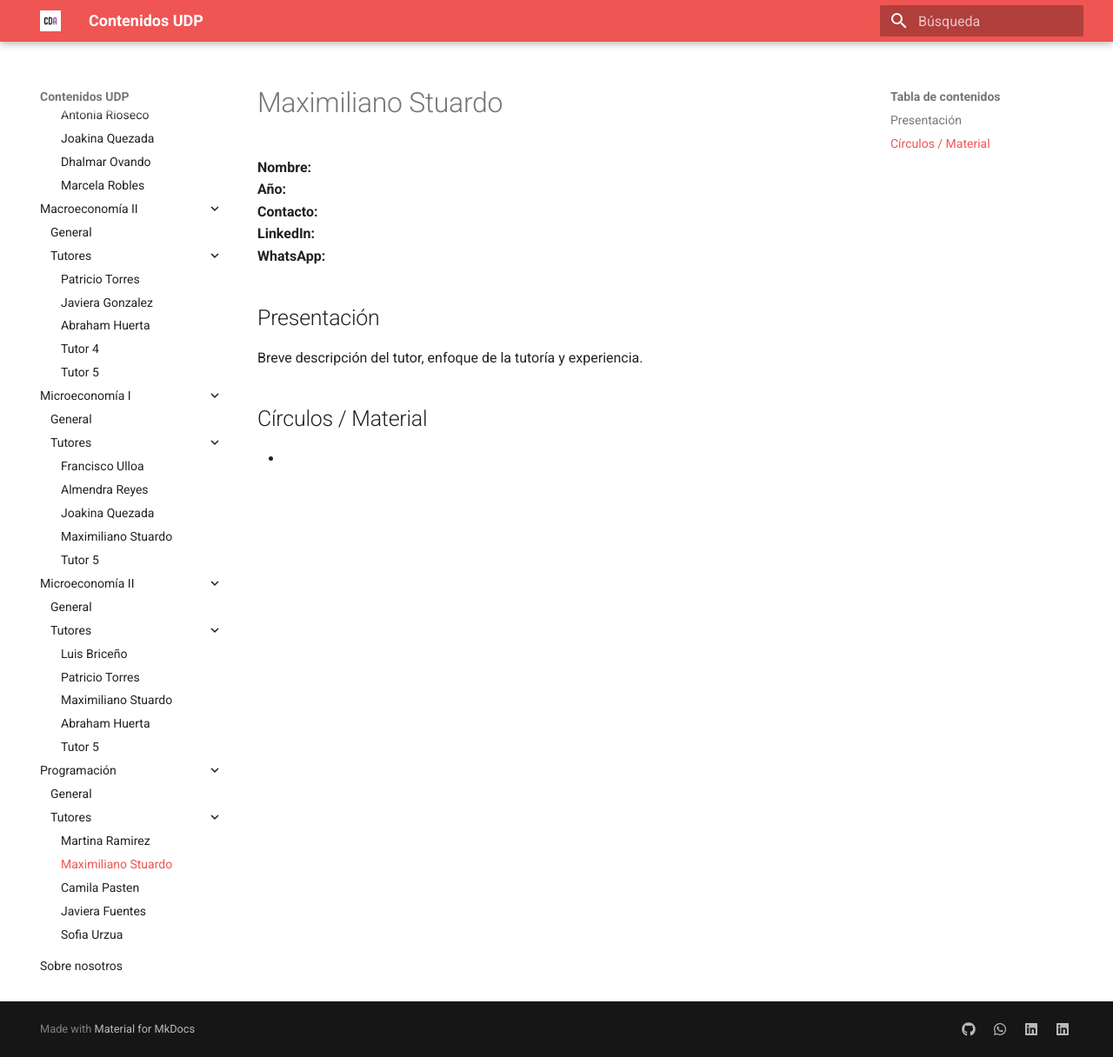
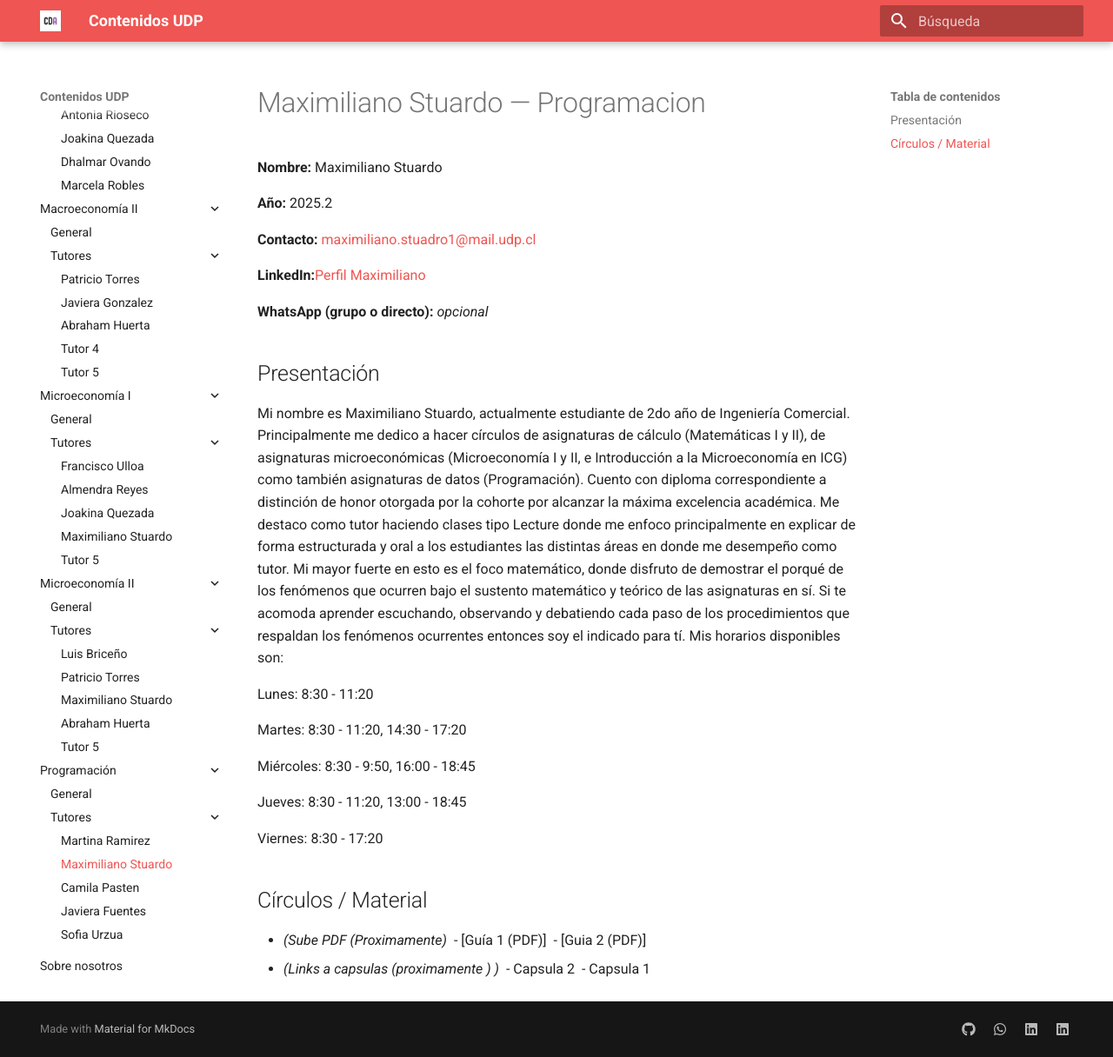
Before and after one commit to cda-fae/cda-fae, an MkDocs documentation site: the page built from docs/tutorias/programacion/tutores/tutor2.md, in a window 1280 px wide and 1216 px high. Shown: the whole window at 87% size. Built offline with MkDocs 1.6.1 and Material for MkDocs 9.7.7, drawn with Linux system fonts in a browser that asks for light colours.

Commit message:
Fin del perfil max stuardo en todas sus tutorias

```diff
--- a/docs/tutorias/programacion/tutores/tutor2.md
+++ b/docs/tutorias/programacion/tutores/tutor2.md
@@ -1,12 +1,29 @@
+# Maximiliano Stuardo — Programacion
 
-**Nombre:**
-**Año:**
-**Contacto:**
-**LinkedIn:**
-**WhatsApp:**
+**Nombre:** Maximiliano Stuardo
+
+**Año:** 2025.2
+
+**Contacto:** [maximiliano.stuadro1@mail.udp.cl](mailto:maximiliano.stuardo1@mail.udp.cl?subject=Consulta%20Tutor%C3%ADas%Tutoria%20I)
+
+**LinkedIn:**[Perfil Maximiliano](https://www.linkedin.com/in/maximiliano-stuardo-marticorena-089395281/)
+
+**WhatsApp (grupo o directo):** _opcional_
 
 ## Presentación
-Breve descripción del tutor, enfoque de la tutoría y experiencia.
+Mi nombre es Maximiliano Stuardo, actualmente estudiante de 2do año de Ingeniería Comercial. Principalmente me dedico a hacer círculos de asignaturas de cálculo (Matemáticas I y II), de asignaturas microeconómicas (Microeconomía I y II, e Introducción a la Microeconomía en ICG) como también asignaturas de datos (Programación). Cuento con diploma correspondiente a distinción de honor otorgada por la cohorte por alcanzar la máxima excelencia académica. Me destaco como tutor haciendo clases tipo Lecture donde me enfoco principalmente en explicar de forma estructurada y oral a los estudiantes las distintas áreas en donde me desempeño como tutor. Mi mayor fuerte en esto es el foco matemático, donde disfruto de demostrar el porqué de los fenómenos que ocurren bajo el sustento matemático y teórico de las asignaturas en sí. Si te acomoda aprender escuchando, observando y debatiendo cada paso de los procedimientos que respaldan los fenómenos ocurrentes entonces soy el indicado para tí. Mis horarios disponibles son:
+
+
+Lunes: 8:30 - 11:20
+
+Martes: 8:30 - 11:20, 14:30 - 17:20
+
+Miércoles: 8:30 - 9:50, 16:00 - 18:45
+
+Jueves: 8:30 - 11:20, 13:00 - 18:45
+
+Viernes: 8:30 - 17:20
 
 ## Círculos / Material
--
+- *(Sube PDF (Proximamente)*  - [Guía 1 (PDF)]  - [Guia 2 (PDF)]
+- *(Links a capsulas (proximamente ) )*  - Capsula 2  - Capsula 1
```
